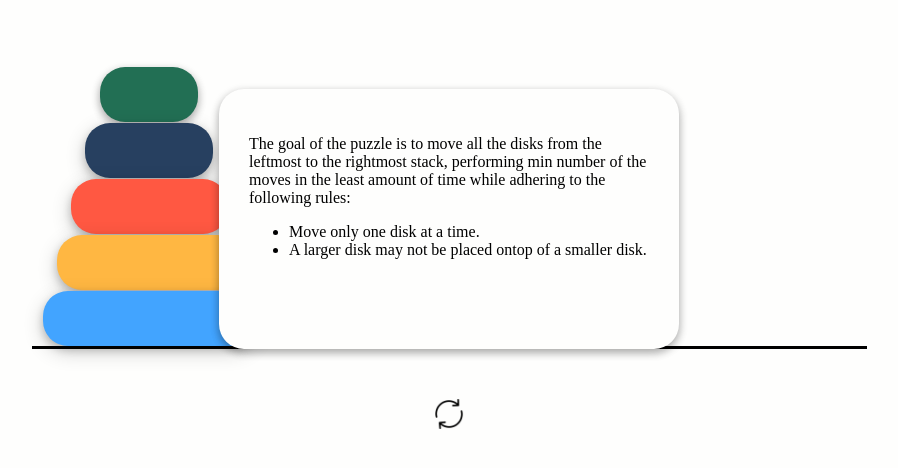
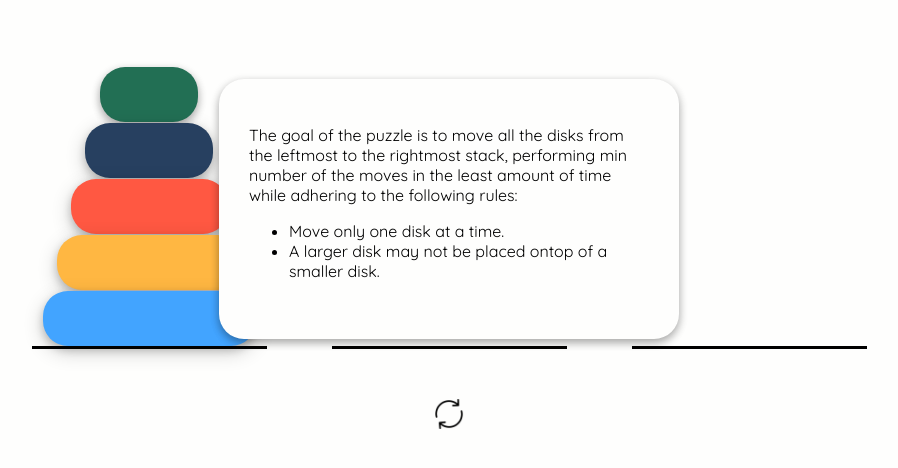
Before and after one commit to antebozic/Tower-of-Hanoi, a plain HTML site: page index.html in a window 1280 px wide. Both pictures are taken after a click on the element "Instructions". Shown: the part 172-640 px from the top of the page, without its empty margins (199-1097 px from the left). Drawn offline with nearby package versions, Linux system fonts and the light colour scheme; a web font is replaced by a local one.

Commit message:
updated instructions styling

```diff
--- a/css/style.css
+++ b/css/style.css
@@ -60,6 +60,9 @@ footer {
 	padding: 30px;
 	border-radius: 25px;
 	box-shadow: 0 4px 8px 0 rgba(0, 0, 0, 0.2), 0 3px 10px 0 rgba(0, 0, 0, 0.19);
+	font-family: "Quicksand", sans-serif;
+	margin: 10px;
+	text-align: left;
 }
 .peg {
 	background: #fefefd;
--- a/index.html
+++ b/index.html
@@ -7,6 +7,7 @@
     <script src="js/main.js"></script>
     <link rel="icon" type="image/png" href="img/tower.png" />
     <link href="https://fonts.googleapis.com/css?family=Source+Serif+Pro" rel="stylesheet">
+    <link href="https://fonts.googleapis.com/css?family=Quicksand" rel="stylesheet">
     <link href="css/style.css" rel="stylesheet" type="text/css" />
   </head>
   <body>
```
